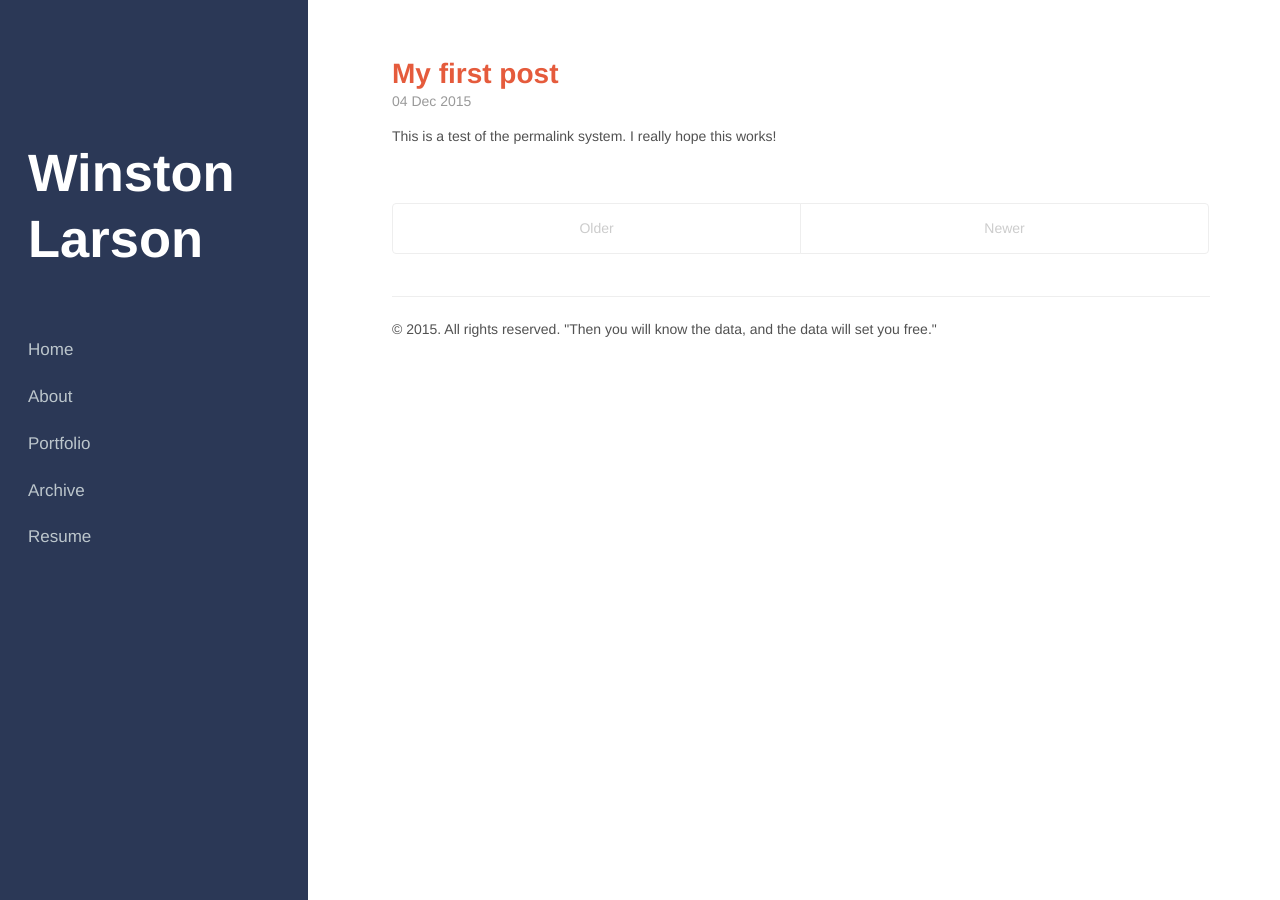
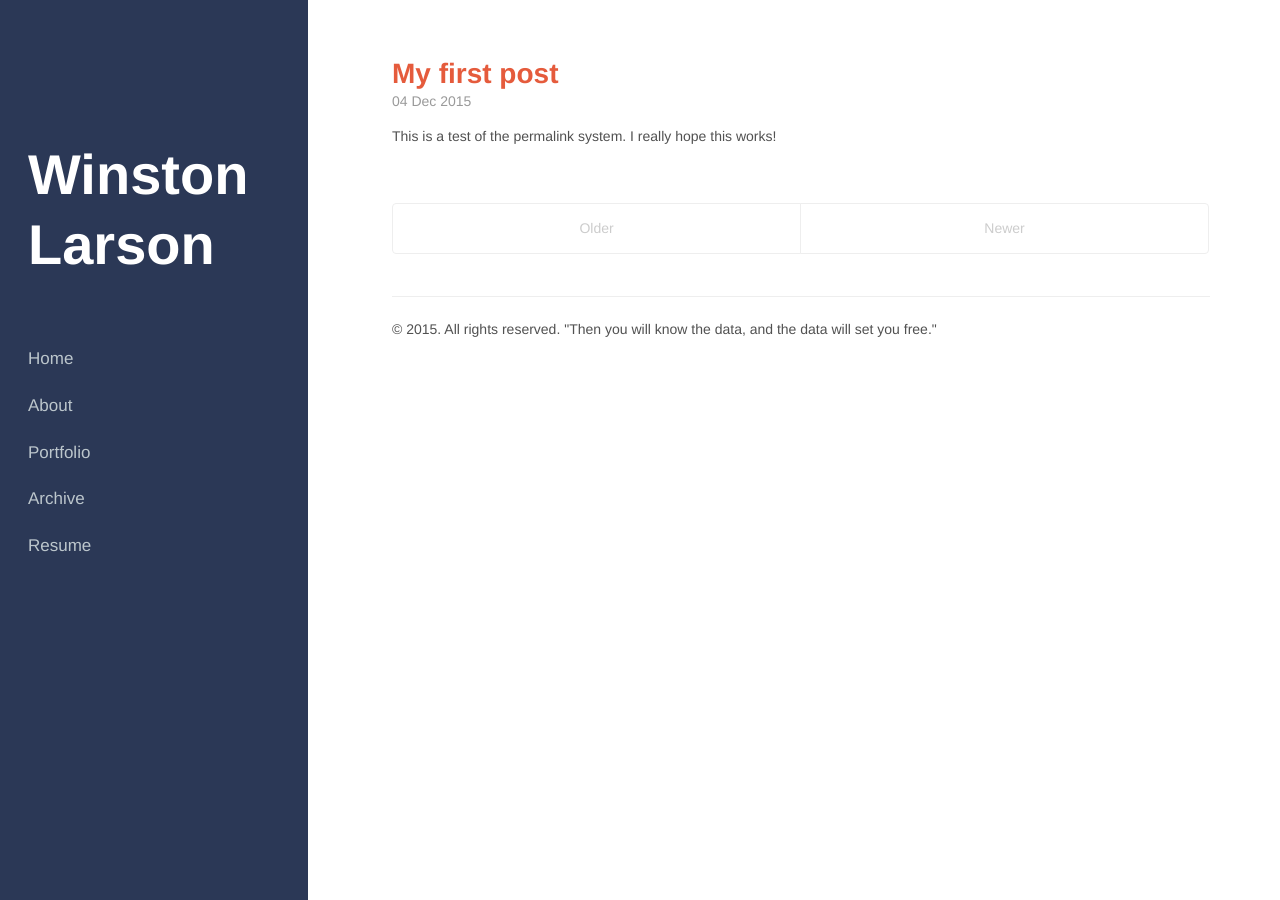
Before and after one commit to winstonlarson/old_website, a Jekyll site: the page built from index.html, in a window 1280 px wide. Built offline with Jekyll 4.4.1, drawn with Linux system fonts in a browser that asks for light colours; some web fonts are replaced; the list of posts is cut into pages by our own code.

Commit message:
fixed title font

```diff
--- a/public/css/hyde.css
+++ b/public/css/hyde.css
@@ -84,8 +84,8 @@
 .sidebar-about h1 {
   color: #fff;
   margin-top: 0;
-  font-family: Muli, Helvetica, Arial, sans-serif;
-  font-size: 3.75rem;
+  font-family: Helvetica, Arial, sans-serif;
+  font-size: 4rem;
   text-decoration: none;
 }
 
```
